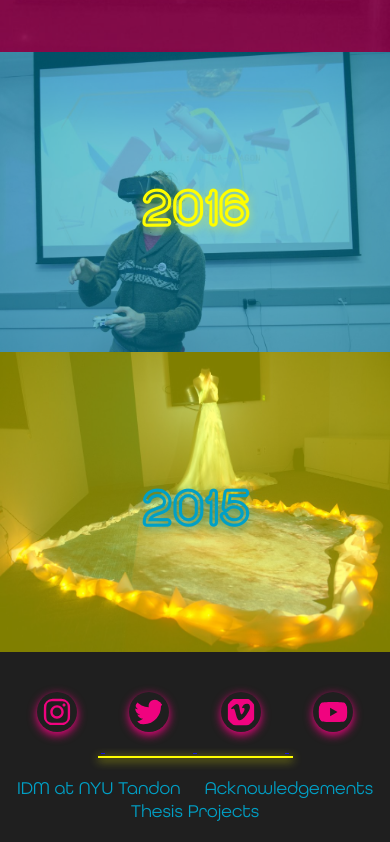
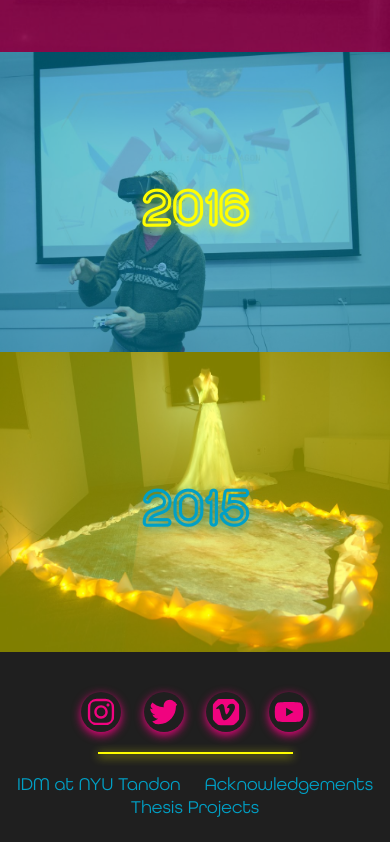
Before and after one commit to alexyixuanxu/idmshowcase19, a plain HTML site: page index.html in a window 390 px wide. Shown: the part 4387-5229 px from the top of the page. Drawn offline with Linux system fonts and the light colour scheme.

Commit message:
fixing footer for small screens

```diff
--- a/css/style.css
+++ b/css/style.css
@@ -751,15 +751,17 @@ footer {
     align-items: center;
     padding-top: 20px;
 }
-/*
+
 #footer-social-media-container {
     display: flex;
+    flex-wrap: wrap;
     justify-content: space-around;
-    width: 120px;
+    width: 250px;
     height: 40px;
-    padding: 20px;
+    padding-top: 20px;
+    padding-bottom: 20px;
 }
-
+/*
 .fa {
     padding: 10px;
     font-size: 22px;
@@ -782,12 +784,11 @@ footer {
     text-shadow: 0px 3px 10px white;
 }
 */
-
 .icons {
-  margin: 1em 1.2em;
-  height: 1.5em;
-  width: 1.5em;
-  color: #00A0C6;
+/*    margin: 1em 1.2em;*/
+    height: 1.5em;
+    width: 1.5em;
+    color: #00A0C6;
 }
 
 .fa-icons {
```
